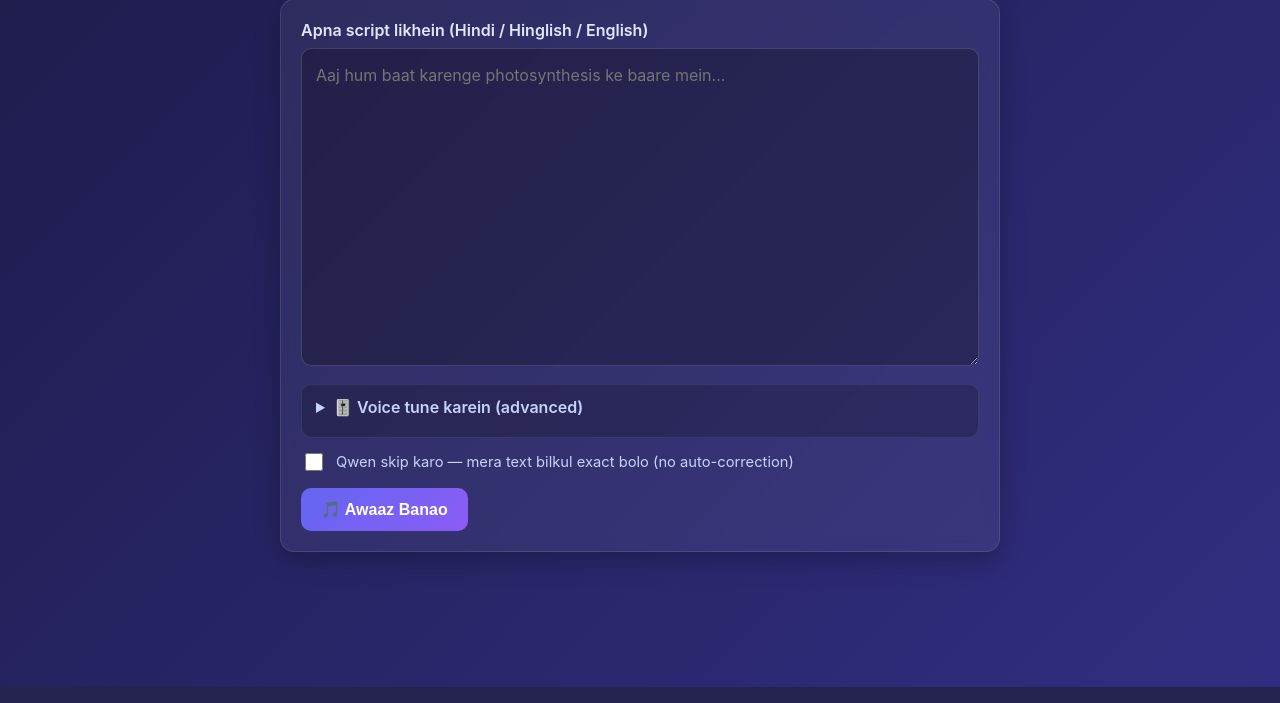
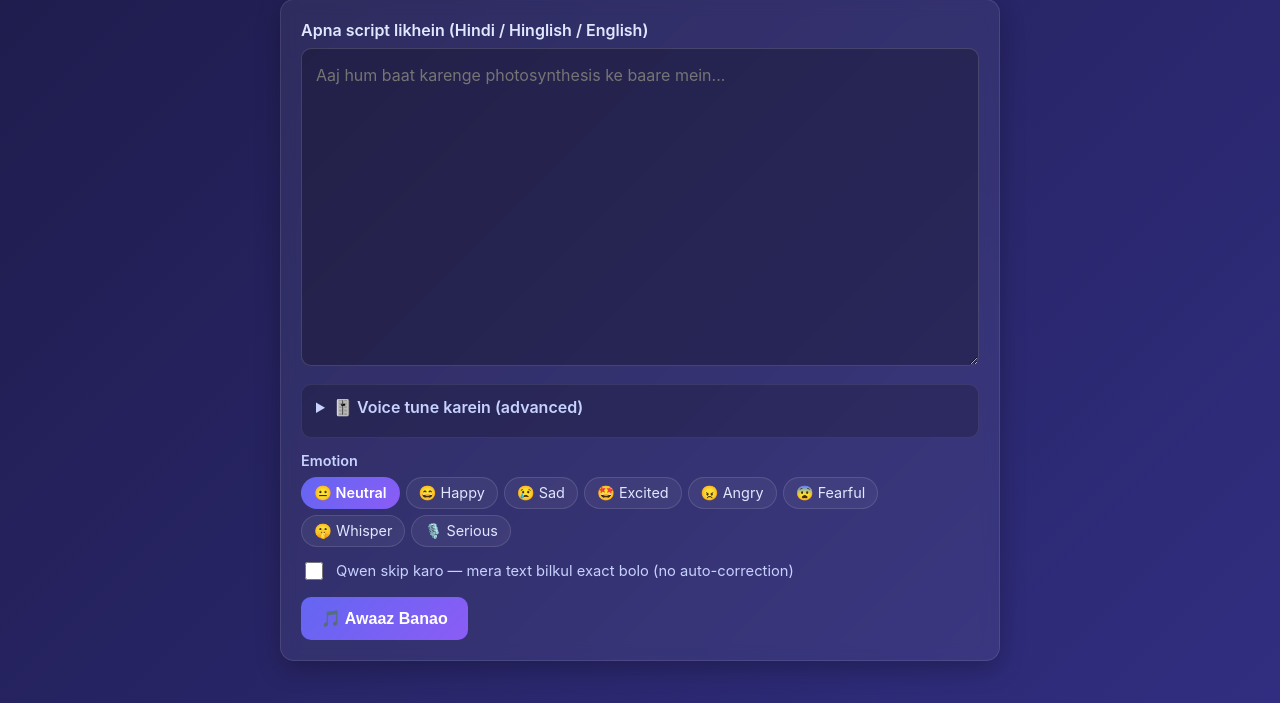
Before and after one commit to saurabhrathi00/text-to-speech, a Flask app: page / in a window 1280 px wide. Shown: the part 113-816 px from the top of the page. Run offline with Flask 3, Linux system fonts and the light colour scheme.

Commit message:
Add emotion buttons to UI — single emotion per request
User wants to test if Indic Parler-TTS responds to emotion direction
in the description prompt before investing in per-sentence tagging.
Adds 8 emotion buttons (Neutral / Happy / Sad / Excited / Angry /
Fearful / Whisper / Serious) above the script textarea — pill-style
selectable, one active at a time.

The selected emotion is added as an additional sentence to the voice
description sent to Parler ("The lines are spoken with a sad,
melancholic, sorrowful mood." etc.), which the model conditions on
during generation. Same emotion applies to every chunk in the request.

If Parler responds well, we can layer on per-sentence [tag] markup
later. If not, the user gets the same baseline back by clicking
Neutral.

No backend behavior change beyond the description string — emotion
tunes the same TTS path, no extra latency.

Co-Authored-By: Claude Opus 4.7 (1M context) <noreply@anthropic.com>

```diff
--- a/app.py
+++ b/app.py
@@ -68,6 +68,7 @@ def _build_voice_description(voice: dict) -> str:
         speed=voice.get("speed", "moderate"),
         pitch=voice.get("pitch", "low"),
         expressivity=voice.get("expressivity", "expressive"),
+        emotion=voice.get("emotion", "none"),
     )
 
 
--- a/static/style.css
+++ b/static/style.css
@@ -123,6 +123,40 @@ button.primary:disabled { opacity: 0.5; cursor: not-allowed; }
 }
 .normalized-edit:focus { outline: 2px solid #818cf8; }
 
+.emotion-row {
+  margin-top: 14px;
+}
+.emotion-label {
+  display: block;
+  font-size: 0.9rem;
+  font-weight: 600;
+  color: #c7d2fe;
+  margin-bottom: 8px;
+}
+.emotion-buttons {
+  display: flex;
+  flex-wrap: wrap;
+  gap: 6px;
+}
+.emo-btn {
+  padding: 6px 12px;
+  font-size: 0.9rem;
+  background: rgba(255,255,255,0.05);
+  color: #e0e7ff;
+  border: 1px solid rgba(255,255,255,0.12);
+  border-radius: 999px;
+  cursor: pointer;
+  transition: all 0.15s;
+  font-family: inherit;
+}
+.emo-btn:hover { background: rgba(255,255,255,0.10); }
+.emo-btn.active {
+  background: linear-gradient(135deg, #6366f1, #8b5cf6);
+  border-color: transparent;
+  color: white;
+  font-weight: 600;
+}
+
 .checkbox-row {
   display: flex;
   align-items: center;
--- a/templates/index.html
+++ b/templates/index.html
@@ -67,6 +67,20 @@
         </div>
       </details>
 
+      <div class="emotion-row">
+        <span class="emotion-label">Emotion</span>
+        <div class="emotion-buttons" id="emotionButtons">
+          <button type="button" class="emo-btn active" data-emotion="none">😐 Neutral</button>
+          <button type="button" class="emo-btn" data-emotion="happy">😄 Happy</button>
+          <button type="button" class="emo-btn" data-emotion="sad">😢 Sad</button>
+          <button type="button" class="emo-btn" data-emotion="excited">🤩 Excited</button>
+          <button type="button" class="emo-btn" data-emotion="angry">😠 Angry</button>
+          <button type="button" class="emo-btn" data-emotion="fearful">😨 Fearful</button>
+          <button type="button" class="emo-btn" data-emotion="whisper">🤫 Whisper</button>
+          <button type="button" class="emo-btn" data-emotion="serious">🎙️ Serious</button>
+        </div>
+      </div>
+
       <label class="checkbox-row">
         <input type="checkbox" id="skipNormalize" />
         <span>Qwen skip karo — mera text bilkul exact bolo (no auto-correction)</span>
@@ -113,12 +127,22 @@
     const audio = document.getElementById('audioPlayer');
     const downloadBtn = document.getElementById('downloadBtn');
 
+    let activeEmotion = 'none';
+    document.querySelectorAll('#emotionButtons .emo-btn').forEach(btn => {
+      btn.addEventListener('click', () => {
+        document.querySelectorAll('#emotionButtons .emo-btn').forEach(b => b.classList.remove('active'));
+        btn.classList.add('active');
+        activeEmotion = btn.dataset.emotion;
+      });
+    });
+
     function getVoice() {
       return {
         speaker: document.getElementById('speaker').value,
         speed: document.getElementById('speed').value,
         pitch: document.getElementById('pitch').value,
         expressivity: document.getElementById('expressivity').value,
+        emotion: activeEmotion,
         custom: document.getElementById('customDesc').value.trim(),
       };
     }
--- a/tts_engine.py
+++ b/tts_engine.py
@@ -47,20 +47,38 @@ EXPRESSIVITY_PHRASES = {
     "calm": "in a calm, steady, soothing tone",
 }
 
+EMOTION_PHRASES = {
+    "none": "",
+    "happy": "with a cheerful, upbeat, happy mood",
+    "sad": "with a sad, melancholic, sorrowful mood",
+    "angry": "with an angry, forceful, intense mood",
+    "excited": "with enthusiastic, energetic, excited emotion",
+    "fearful": "with a fearful, tense, hesitant mood",
+    "whisper": "in a quiet, intimate, whispering voice",
+    "serious": "in a serious, formal, authoritative mood",
+}
+
 
 def build_description(speaker: str = "rohit", speed: str = "moderate",
-                       pitch: str = "low", expressivity: str = "expressive") -> str:
+                       pitch: str = "low", expressivity: str = "expressive",
+                       emotion: str = "none") -> str:
     name = speaker.capitalize() if speaker.lower() in SPEAKERS else "Rohit"
     desc_voice = SPEAKERS.get(speaker.lower(), SPEAKERS["rohit"])
     speed_p = SPEED_PHRASES.get(speed, SPEED_PHRASES["moderate"])
     pitch_p = PITCH_PHRASES.get(pitch, PITCH_PHRASES["low"])
     expr_p = EXPRESSIVITY_PHRASES.get(expressivity, EXPRESSIVITY_PHRASES["expressive"])
-    return (
-        f"{name} speaks in a {desc_voice} voice with a clear natural Indian Hindi accent. "
-        f"He delivers the lines {speed_p}, {pitch_p}, {expr_p}. "
-        f"The pronunciation is very clear. The recording is very high quality, "
-        f"studio-grade, close-sounding, with no background noise at all."
+    emo_p = EMOTION_PHRASES.get(emotion.lower(), "")
+    parts = [
+        f"{name} speaks in a {desc_voice} voice with a clear natural Indian Hindi accent.",
+        f"He delivers the lines {speed_p}, {pitch_p}, {expr_p}.",
+    ]
+    if emo_p:
+        parts.append(f"The lines are spoken {emo_p}.")
+    parts.append(
+        "The pronunciation is very clear. The recording is very high quality, "
+        "studio-grade, close-sounding, with no background noise at all."
     )
+    return " ".join(parts)
 
 
 VOICE_DESCRIPTION = build_description()
```
